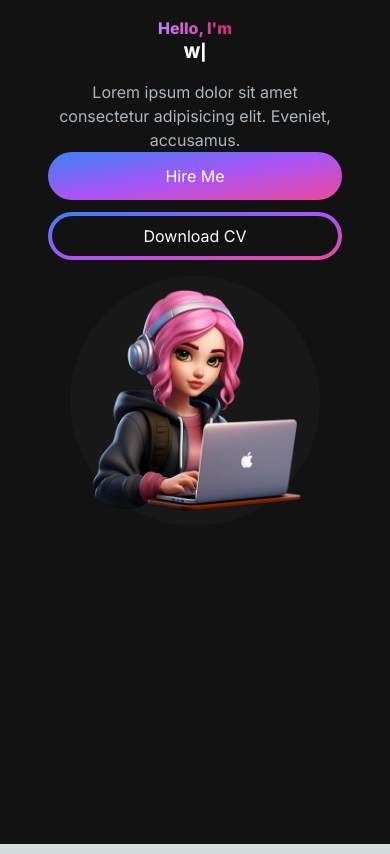
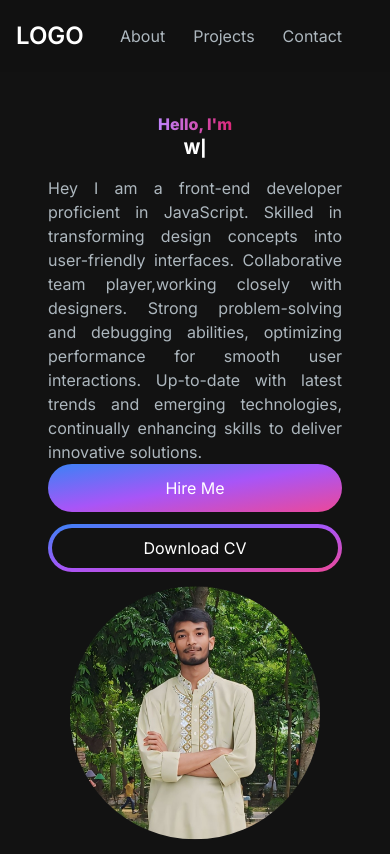
Before and after one commit to majbaulhoque/My-Portfolio, a Next.js app: page / in a window 390 px wide. Built offline with nearby package versions, Linux system fonts and the light colour scheme.

Commit message:
responsive navbar

```diff
--- a/src/app/components/HeroSection.jsx
+++ b/src/app/components/HeroSection.jsx
@@ -27,8 +27,8 @@ const HeroSection = () => {
                         repeat={Infinity}
                     />
                     </h1>
-                    <p className='text-[#ADB7BE] text-base sm:text-lg lg:text-xl'>
-                        Lorem ipsum dolor sit amet consectetur adipisicing elit. Eveniet, accusamus.
+                    <p className='text-[#ADB7BE] text-base sm:text-lg lg:text-xl text-justify'>
+                    Hey I am a front-end developer proficient in JavaScript. Skilled in transforming design concepts into user-friendly interfaces. Collaborative team player,working closely with designers. Strong problem-solving and debugging abilities, optimizing performance for smooth user interactions. Up-to-date with latest trends and emerging technologies, continually enhancing skills to deliver innovative solutions.
                     </p>
                     <div>
                         <button className='px-5 py-3 rounded-full mr-4 bg-gradient-to-br from-blue-500 via-purple-500 to-pink-500 hover:bg-slate-200 text-white w-full sm:w-fit'>Hire Me</button>
@@ -38,11 +38,12 @@ const HeroSection = () => {
                 <div className='col-span-5 place-self-center mt-4 lg:mt-0'>
                     <div className='rounded-full bg-[#181818] relative h-[250px] w-[250px] lg:w-[400px] lg:h-[400px]'>
                         <Image
-                            src="/images/hero-image.png"
+                            src="/images/profile1.jpg"
                             alt="Hero Image"
-                            className='absolute transform -translate-x-1/2 -translate-y-1/2 top-1/2 left-1/2'
+                            className='absolute transform -translate-x-1/2 -translate-y-1/2 top-1/2 left-1/2 rounded-full'
                             width={300}
                             height={300}
+
                         />
                     </div>
                 </div>
--- /dev/null
+++ b/src/app/components/NavLink.jsx
@@ -0,0 +1,9 @@
+import Link from "next/link"
+
+const NavLink = ({href, title}) =>{
+    return (
+        <Link href={href} className='block py-2 pl-3 pr-4 text-[#ADB7BE] sm:text-xl rounded md:p-0 hover:text-white'>{title}</Link>
+    )
+}
+
+export default NavLink;
--- /dev/null
+++ b/src/app/components/Navbar.jsx
@@ -0,0 +1,43 @@
+'use client';
+import Link from 'next/link';
+import React, {useState} from 'react';
+import NavLink from './NavLink';
+
+const navLinks = [
+    {
+        title: "About",
+        path: "#about",
+    },
+    {
+        title: "Projects",
+        path: "#projects",
+    },
+    {
+        title: "Contact",
+        path: "#contact",
+    },
+];
+
+const Navbar = () => {
+    const [navbarOpen, setNavbarOpen] = useState(false);
+    return (
+        <nav className='fixed
+        top-0 left-0 right-0 z-10 bg-[#121212] bg-opacity-90'>
+            <div className='flex flex-wrap items-center justify-between mx-auto px-4'>
+                {/* <Link href={"/"} className='text-5xl text-white font-semibold'>LOGO</Link> */}
+                <a href={"/"} className='text-2xl md:text-5xl text-white font-semibold'>LOGO</a>
+                <div className='menu md:block md:w-auto' id='navbar'>
+                    <ul className='flex p-4 md:p-0 md:flex-row md:space-x-8 mt-0'>
+                        {
+                            navLinks.map((link, idx) => (<li key={idx}>
+                                <NavLink href={link.path} title={link.title} />
+                            </li>))
+                        }
+                    </ul>
+                </div>
+            </div>
+        </nav>
+    );
+};
+
+export default Navbar;
--- a/src/app/page.js
+++ b/src/app/page.js
@@ -1,11 +1,13 @@
 import Image from "next/image";
 import HeroSection from "./components/HeroSection";
+import Navbar from "./components/Navbar";
 
 
 export default function Home() {
   return (
     <main className="flex min-h-screen flex-col bg-[#121212]">
-      <div className="container mx-auto px-12 py-4">
+      <Navbar></Navbar>
+      <div className="container mt-24 mx-auto px-12 py-4">
         <HeroSection></HeroSection>
       </div>
     </main>
```
Also changed, not shown: public/Images/profile.jpg (added), public/Images/profile1.jpg (added).
